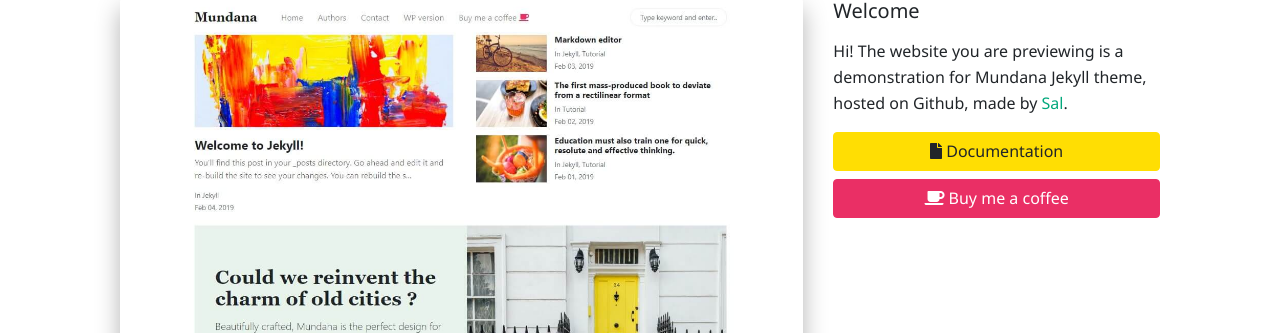
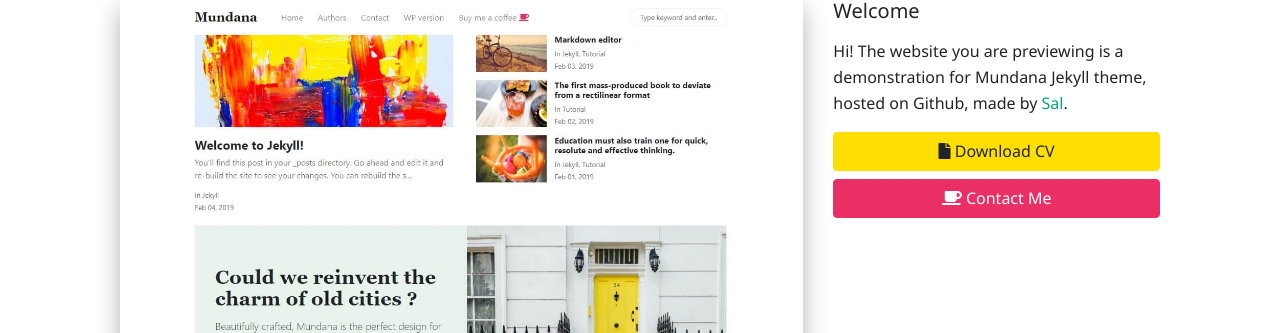
Before and after one commit to mohammadmasah/Portfolio, a Jekyll site: the page built from _pages/about.md, in a window 1280 px wide and 1155 px high. Shown: the part 187-520 px from the top of the window. Built offline with Jekyll 4.4.1, drawn with Linux system fonts in a browser that asks for light colours; nearby versions of some CDN libraries; comment, search, counter and statistics services are not loaded.

Commit message:
Amélioration de l'interface utilisateur : mise à jour des boutons sur la page À propos

```diff
--- a/_includes/sidebar.html
+++ b/_includes/sidebar.html
@@ -1,7 +1,21 @@
 <h5 class="mb-3">Welcome</h5>
 
-<p>Hi! The website you are previewing is a demonstration for Mundana Jekyll theme, hosted on Github, made by <a href="https://www.wowthemes.net/donate/">Sal</a>.</p>
+<p>
+  Hi! The website you are previewing is a demonstration for Mundana Jekyll
+  theme, hosted on Github, made by
+  <a href="https://www.wowthemes.net/donate/">Sal</a>.
+</p>
 
-<a target="_blank" href="https://www.wowthemes.net/mundana-jekyll-theme/" class="btn btn-warning d-block mb-2"><i class="fa fa-file"></i> Documentation</a>
+<a
+  target="_blank"
+  href="https://www.wowthemes.net/mundana-jekyll-theme/"
+  class="btn btn-warning d-block mb-2"
+  ><i class="fa fa-file"></i> Download CV</a
+>
 
-<a target="_blank" class="btn btn-danger d-block" href="https://www.wowthemes.net/donate/"><i class="fa fa-coffee"></i> Buy me a coffee</a>
+<a
+  target="_blank"
+  class="btn btn-danger d-block"
+  href="{{'/contact.html/' | relative_url}}"
+  ><i class="fa fa-coffee"></i> Contact Me</a
+>
```
